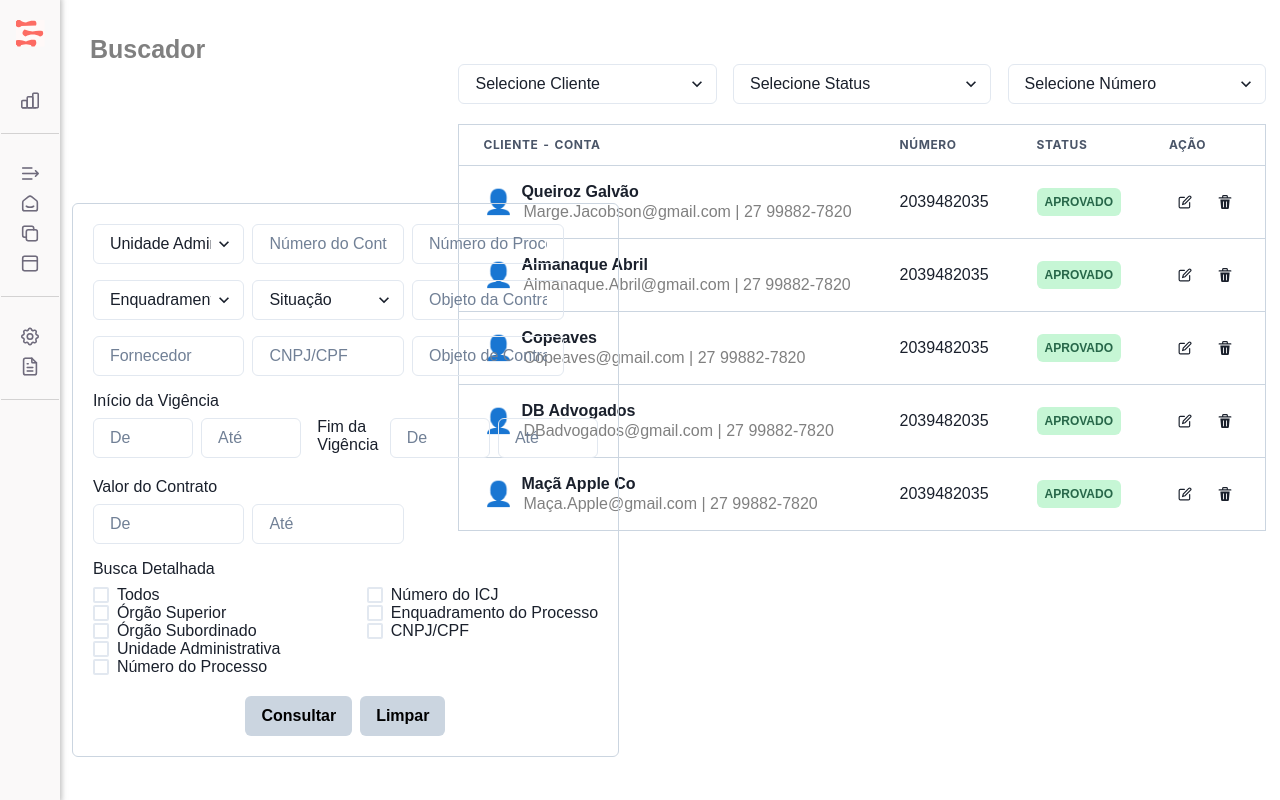
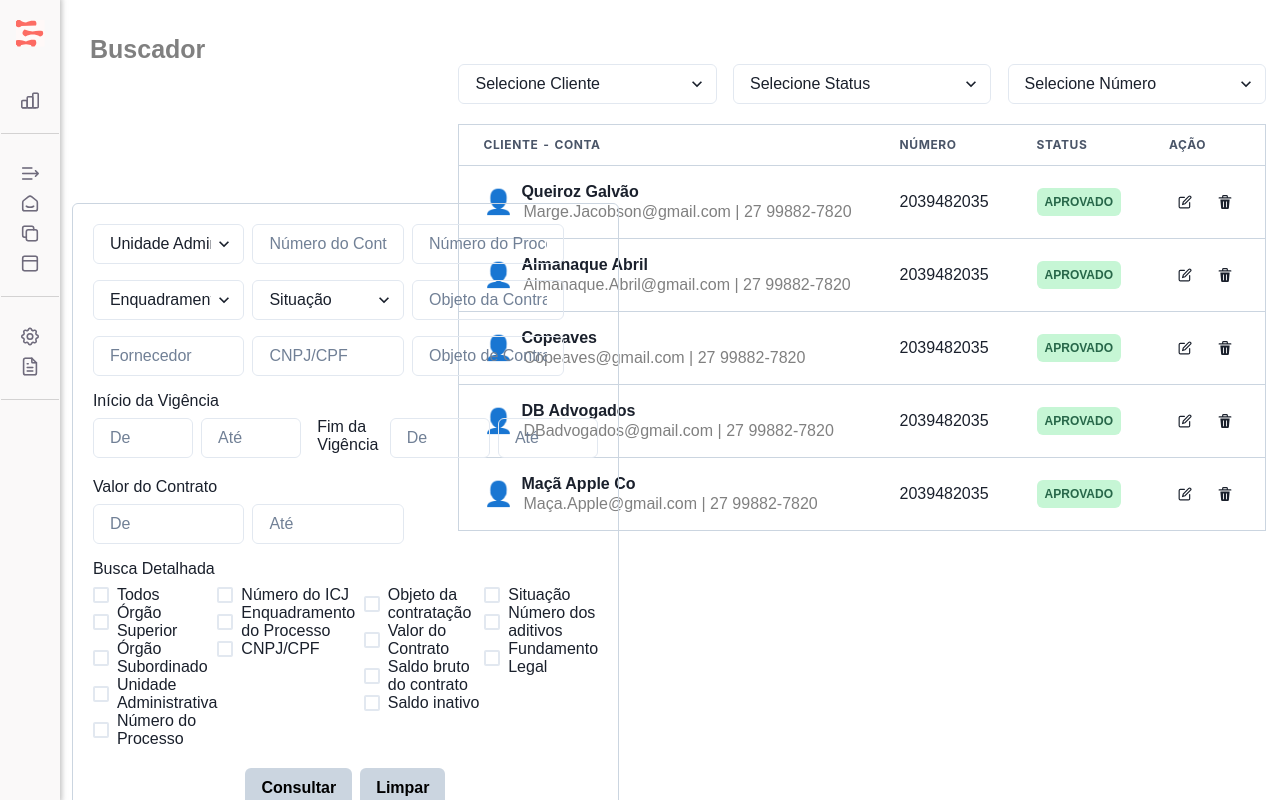
Before and after one commit to RenanGeorgio/ignai-contract, a React (Create React App) app: page /buscador in a window 1280 px wide. Built offline with nearby package versions, Linux system fonts and the light colour scheme.

Commit message:
fix: update form

```diff
--- a/src/components/form/FormBuscador.tsx
+++ b/src/components/form/FormBuscador.tsx
@@ -57,6 +57,17 @@
           <Checkbox>Enquadramento do Processo</Checkbox><br />
           <Checkbox>CNPJ/CPF</Checkbox>
         </Box>
+        <Box>
+          <Checkbox>Objeto da contratação</Checkbox><br />
+          <Checkbox>Valor do Contrato</Checkbox><br />
+          <Checkbox>Saldo bruto do contrato</Checkbox><br />
+          <Checkbox>Saldo inativo</Checkbox>
+        </Box>
+        <Box>
+          <Checkbox>Situação</Checkbox><br />
+          <Checkbox>Número dos aditivos</Checkbox><br />
+          <Checkbox>Fundamento Legal</Checkbox>
+        </Box>
       </Flex>
 
       <Flex justifyContent="center" mt={5}>
```
